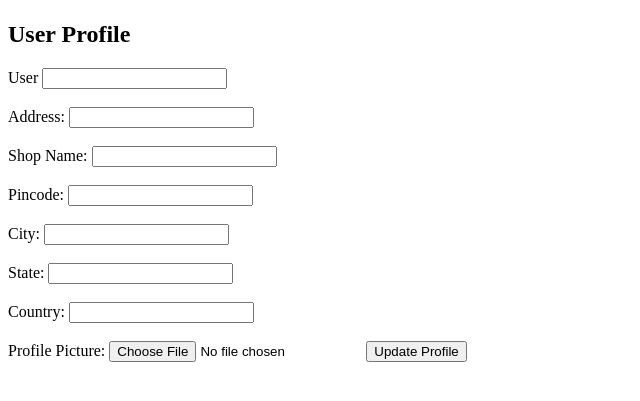
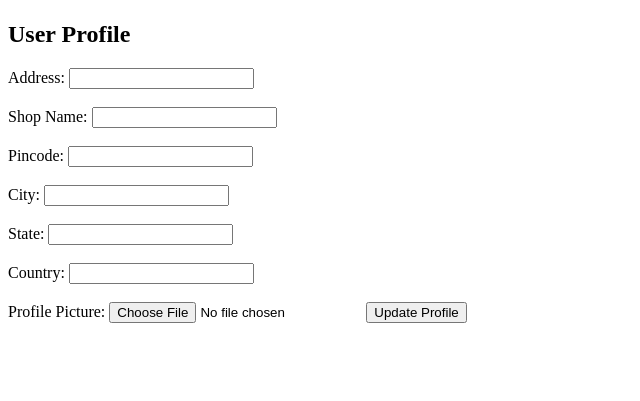
Before and after one commit to gautamgit676/django_frontend, a Django app: page /profiles/ in a window 1280 px wide. Shown: the part 25-426 px from the top of the page, without its empty margins (0-640 px from the left). Run offline with Django 5.2, Linux system fonts and the light colour scheme.

Commit message:
add some new auth add

```diff
--- a/app/templates/userprofile.html
+++ b/app/templates/userprofile.html
@@ -27,8 +27,8 @@
 
     {% csrf_token %}
 
-    <label for="user">User</label>
-    <input type="text" id="user" name="user" value="{{ api_user.id }}" required><br><br>
+    <!-- <label for="user">User</label>
+    <input type="text" id="user" name="user" value="{{ api_user.id }}" required><br><br> -->
 
     <label for="address">Address:</label>
     <input type="text" id="address" name="address" required><br><br>
--- a/app/views.py
+++ b/app/views.py
@@ -104,7 +104,7 @@ def User_Profile(request):
         }
 
         data = {
-            "user": request.POST.get("user"),
+            # "user": request.POST.get("user"),   # e use signals for auto user create profile
             "address": request.POST.get("address"),
             "shop_name": request.POST.get("shop_name"),
             "pincode": request.POST.get("pincode"),
```
